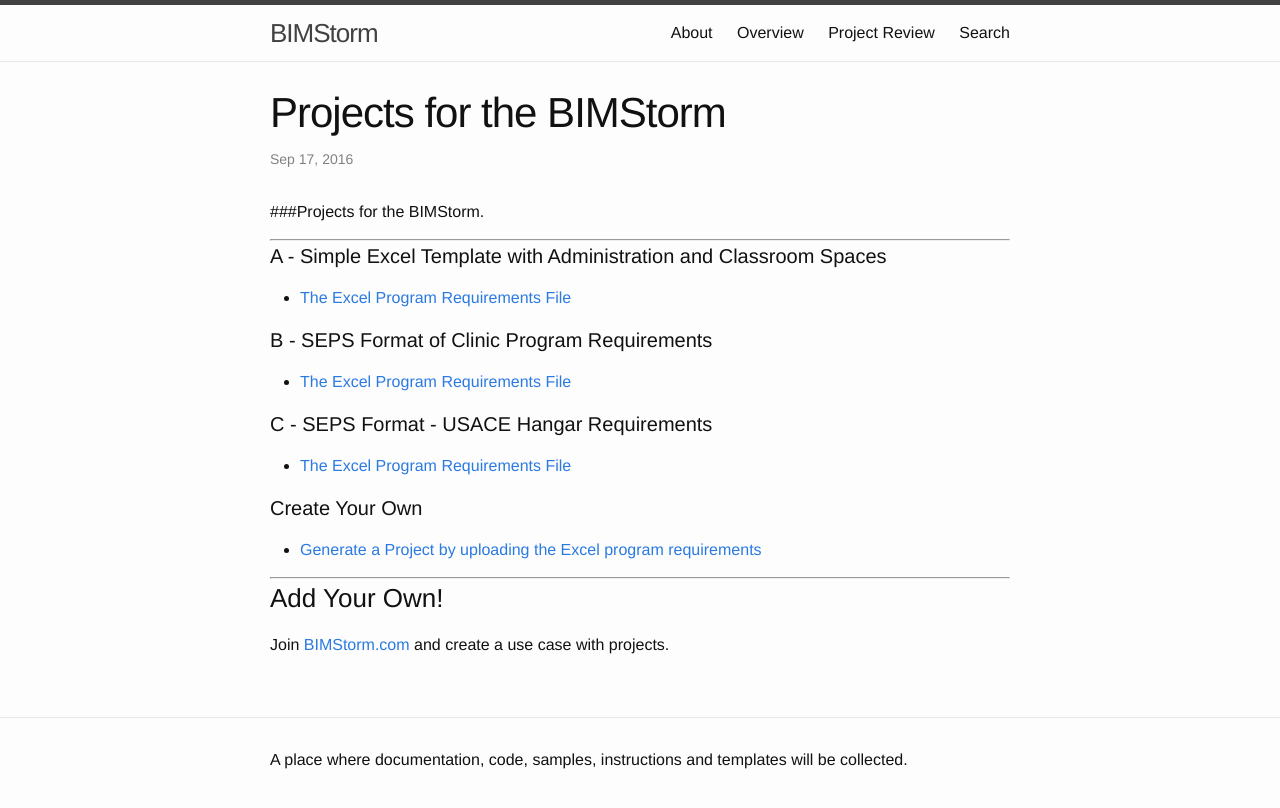
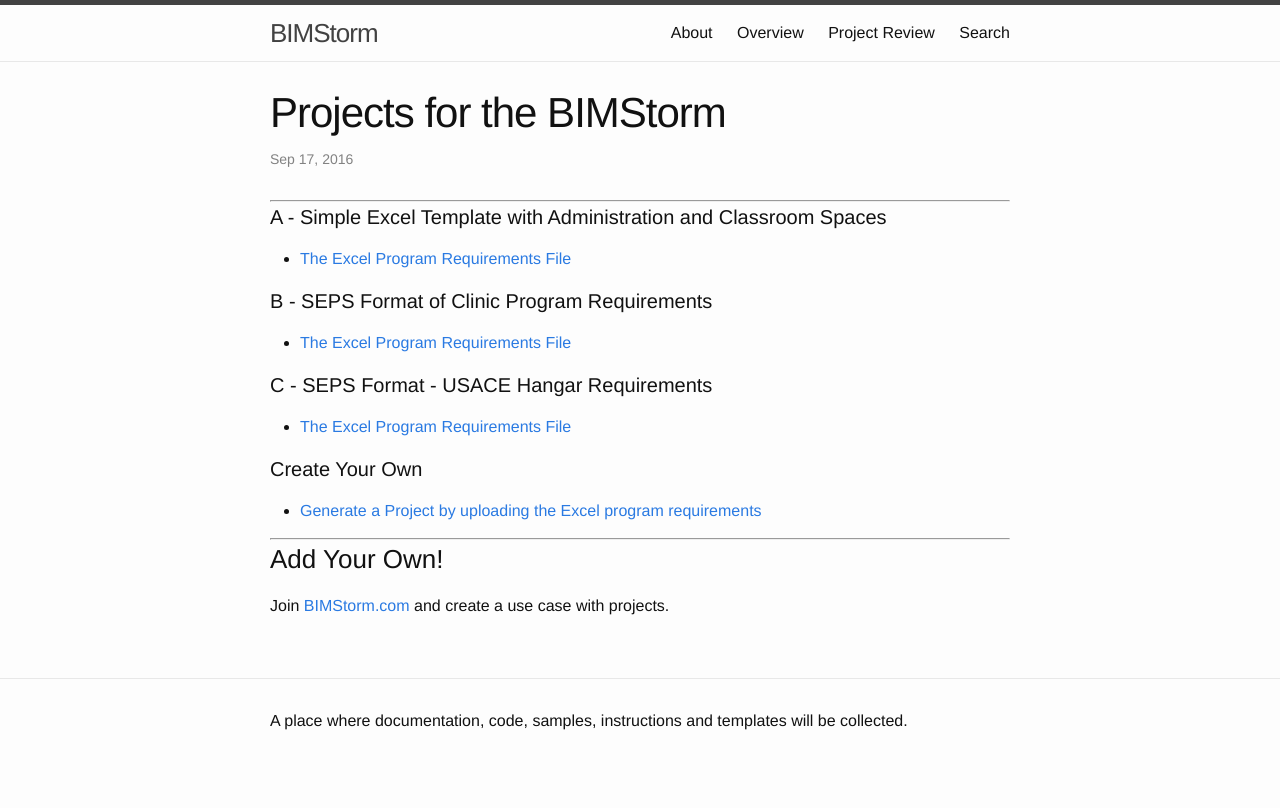
Before and after one commit to buildingSMARTalliance/BIMStorm, a Jekyll site: the page built from _posts/2016-09-16-Projects for the BIMStorm.markdown, in a window 1280 px wide. Shown: the top 808 px of the page. Built offline with Jekyll 4.4.1, drawn with Linux system fonts in a browser that asks for light colours.

Commit message:
Update 2016-09-16-Projects for the BIMStorm.markdown

```diff
--- a/_posts/2016-09-16-Projects for the BIMStorm.markdown
+++ b/_posts/2016-09-16-Projects for the BIMStorm.markdown
@@ -5,8 +5,6 @@
 categories: BIMStorm
 
 ---
-
-###Projects for the BIMStorm.
 
 ________________________________
 
```
